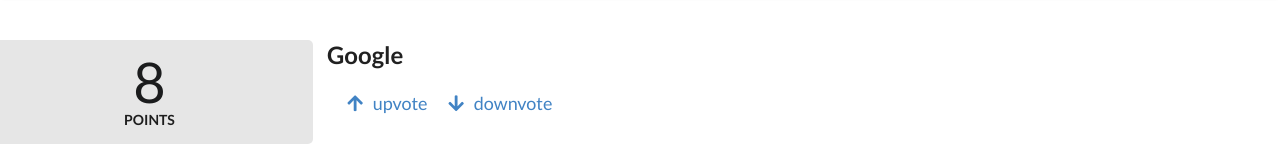
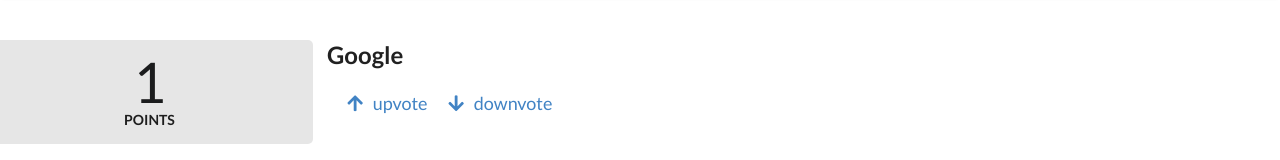
Before and after one commit to Keleman23/20210531_angular, an Angular app in the folder angular-reddit/: page / in a window 1280 px wide. Shown: the part 329-489 px from the top of the page. Built offline with nearby package versions, Linux system fonts and the light colour scheme.

Commit message:
refactor create model

```diff
--- a/angular-reddit/src/app/article/article.component.html
+++ b/angular-reddit/src/app/article/article.component.html
@@ -1,7 +1,7 @@
 <div class="four wide column center aligned votes">
     <div class="ui statistic">
       <div class="value">
-        {{ votes }}
+        {{ article.votes }}
       </div>
       <div class="label">
         Points
@@ -9,8 +9,8 @@
     </div>
   </div>
   <div class="twelve wide column">
-    <a class="ui large header" >
-      {{ title }}
+    <a class="ui large header" href="{{article.link}}">
+      {{ article.title }}
     </a>
     <ul class="ui big horizontal list voters">
       <li class="item">
--- a/angular-reddit/src/app/article/article.component.ts
+++ b/angular-reddit/src/app/article/article.component.ts
@@ -1,4 +1,5 @@
 import { Component, HostBinding, OnInit } from '@angular/core';
+import {Article} from './article.model';
 
 
 @Component({
@@ -9,27 +10,23 @@
 export class ArticleComponent implements OnInit {
 
   @HostBinding('attr.class') cssClass = 'row';
-  votes: number;
-  title: string;
-  link: string;
+  article: Article;
 
   constructor() {
-    this.link = "www.google.com";
-    this.title = "Google";
-    this.votes = 8;
+    this.article = new Article('Google', 'www.google.com', 1);
    }
 
   ngOnInit(): void {
   }
 
   voteUp():boolean{
-   this.votes +=1;
+   this.article.voteUp();
    return false;
   }
 
 
   voteDown(){
-    this.votes -=1;
+    this.article.voteDown();
     return false;
    }
 }
--- a/angular-reddit/src/app/article/article.model.ts
+++ b/angular-reddit/src/app/article/article.model.ts
@@ -0,0 +1,20 @@
+export class Article{
+    title: string;
+    link: string;
+    votes: number;
+
+    constructor(title: string, link: string, votes?:number){
+        this.title = title;
+        this.link = link;
+        this.votes = votes || 0;
+    }
+
+    voteUp():void{
+        this.votes +=1;
+       }
+
+
+    voteDown():void{
+        this.votes -=1;
+    }
+}
```
